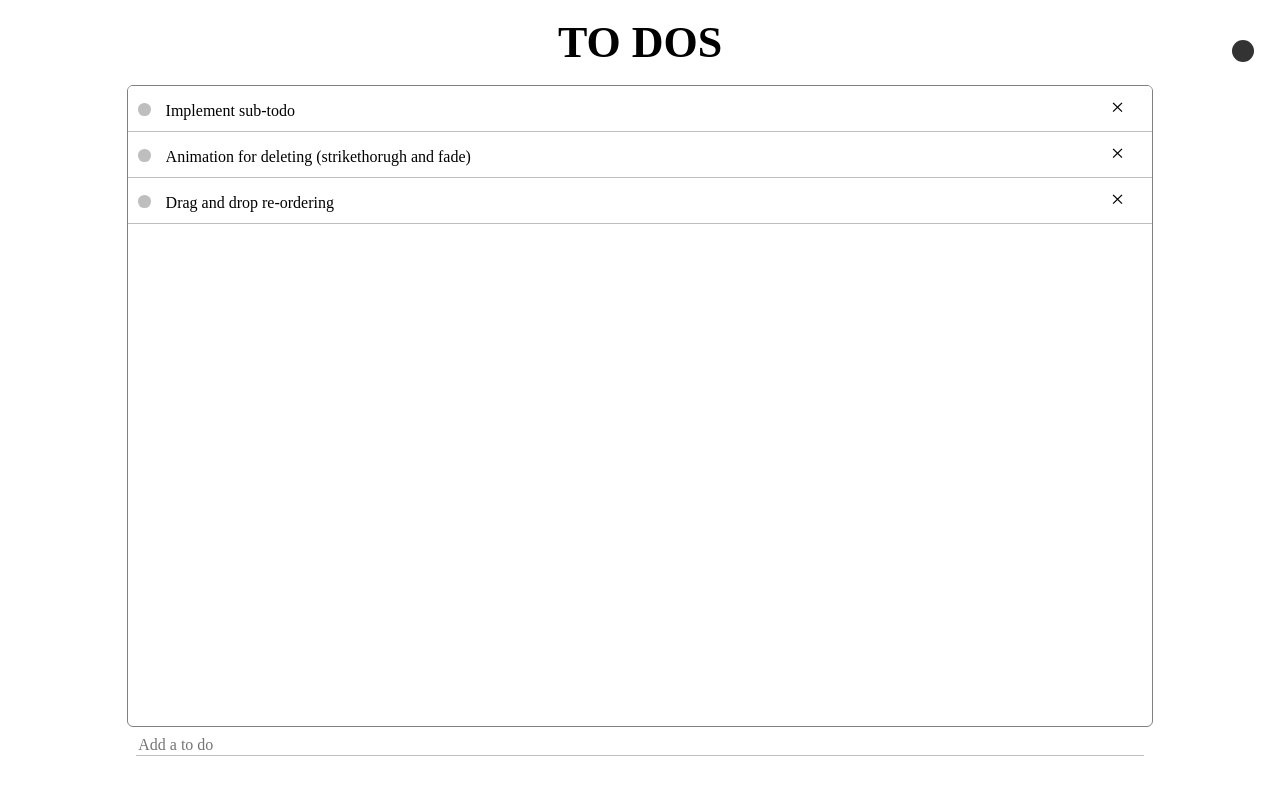
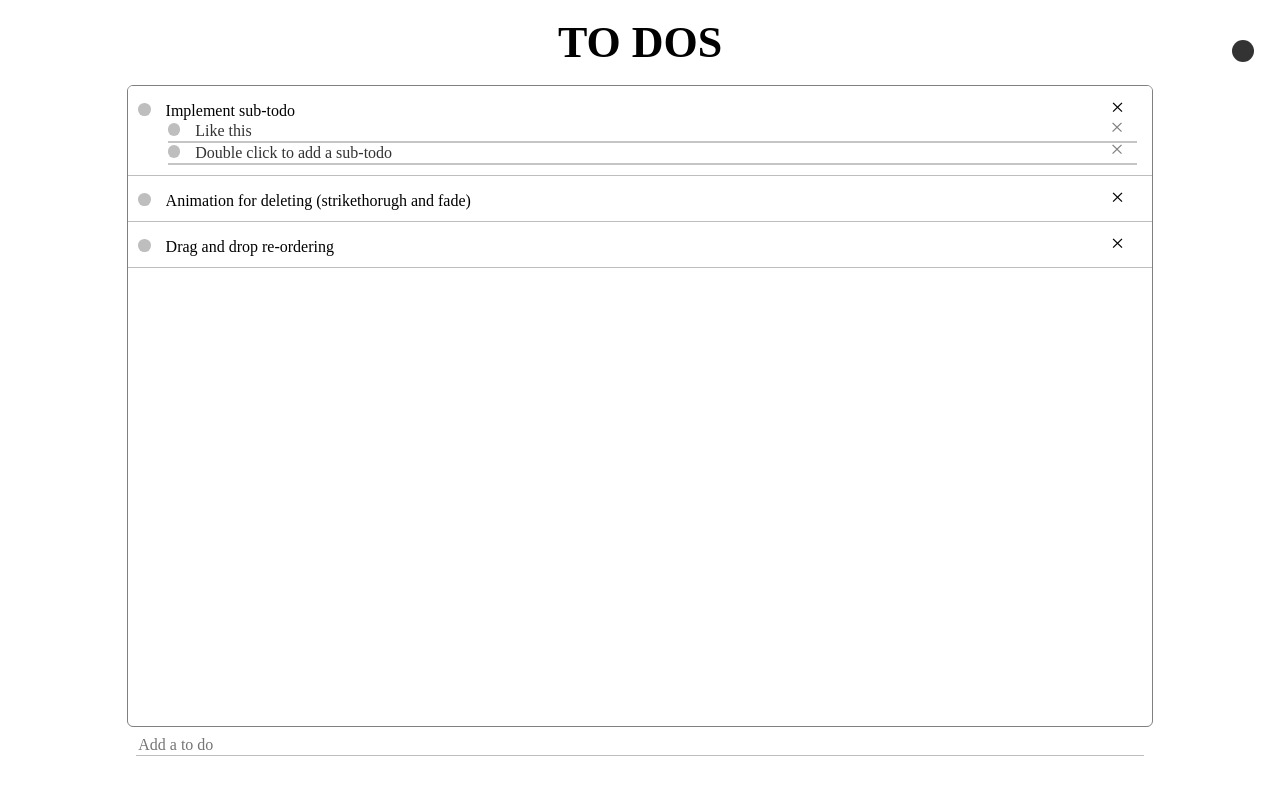
Before and after one commit to tootboi/React-ToDoApp, a React (Create React App) app: page / in a window 1280 px wide. Shown: the top 788 px of the page. Built offline with nearby package versions, Linux system fonts and the light colour scheme.

Commit message:
now displays sub-todos again

```diff
--- /dev/null
+++ b/src/components/SubTodoDetails.js
@@ -0,0 +1,18 @@
+import React, { useContext } from 'react';
+import { TodoContext } from '../contexts/TodoContext';
+import { ThemeContext } from '../contexts/ThemeContext';
+
+const SubTodoDetails = ({subTodo}) => {
+    const {dispatch} = useContext(TodoContext);
+    const {isLightMode, light, dark} = useContext(ThemeContext);
+    const theme = isLightMode ? light : dark;
+    return (
+        <div className="subTodo">
+            <span className="dragBtn"></span>
+            <input style={{ background: theme.bgColor, color: theme.subColor}} type="text" className="dos" value={subTodo.content} autoFocus/>
+            <span className="deleteBtn" >&times;</span>
+        </div>
+    );
+}
+
+export default SubTodoDetails;
--- /dev/null
+++ b/src/components/SubTodoList.js
@@ -0,0 +1,16 @@
+import React, { useContext } from 'react';
+import SubTodoDetails from './SubTodoDetails';
+
+const SubTodoList = ({subTodos, mainId}) => {
+    return subTodos.length ? (
+        <div className="subTodoList">
+            {subTodos.map(subTodo => {
+                return (<SubTodoDetails subTodo={subTodo} key={subTodo.id}/>);
+            })}
+        </div>
+    ) : (
+        <div></div>
+    );
+}
+
+export default SubTodoList;
--- a/src/components/TodoDetails.js
+++ b/src/components/TodoDetails.js
@@ -1,6 +1,7 @@
 import React, { useContext } from 'react';
 import { TodoContext } from '../contexts/TodoContext';
 import { ThemeContext } from '../contexts/ThemeContext';
+import SubTodoList from './SubTodoList';
 
 const TodoDetails = ({todo}) => {
     const {dispatch} = useContext(TodoContext);
@@ -13,6 +14,7 @@ const TodoDetails = ({todo}) => {
                 <input style={{ background: theme.bgColor, color: theme.todoColor}} type="text" className="dos" value={todo.content}/>
                 <span className="deleteBtn" onClick={() => dispatch({type: 'DELETE_TODO', id: todo.id})}>&times;</span>
             </div>
+            <SubTodoList subTodos={todo.subTodos} mainId={todo.id}/>
         </div>
     );
 }
```
Also changed, not shown: src/components/SubTodo.js (deleted, +0 -26 lines).
